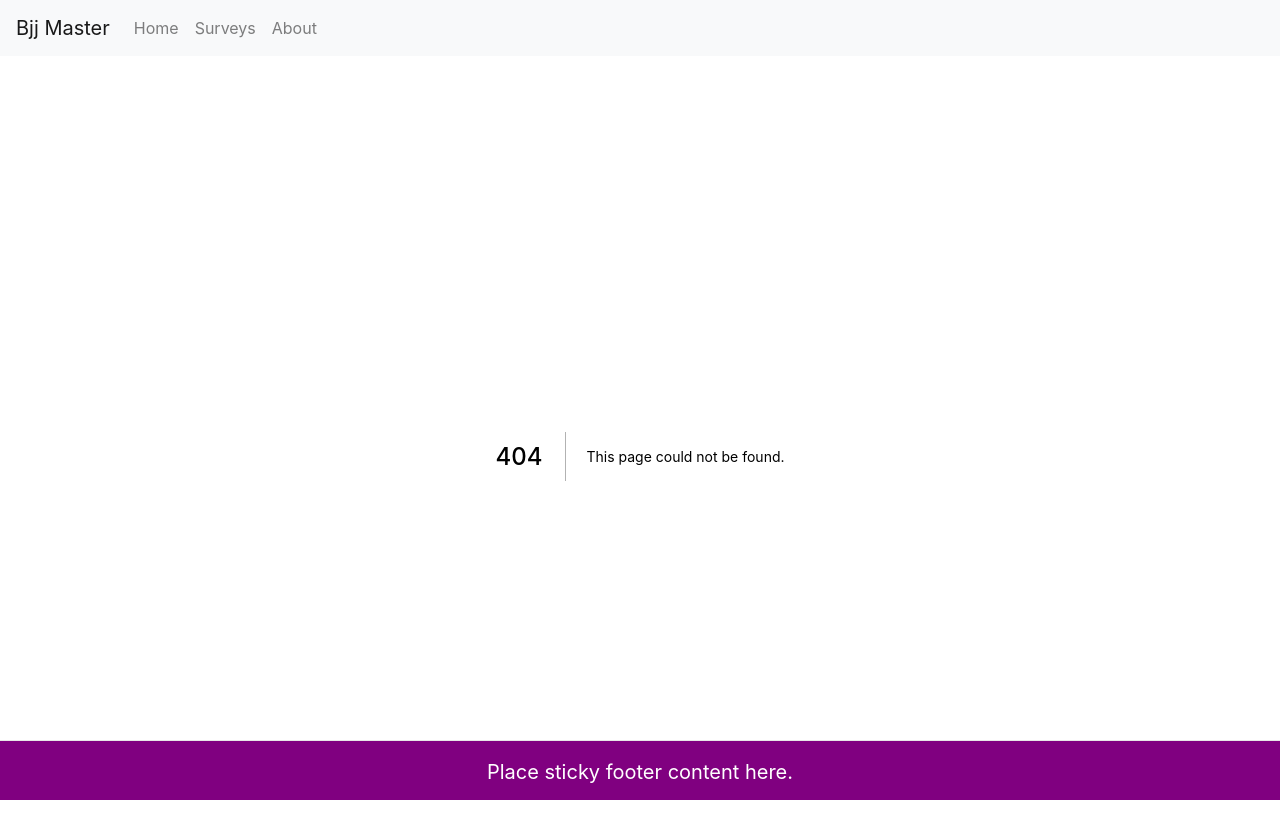
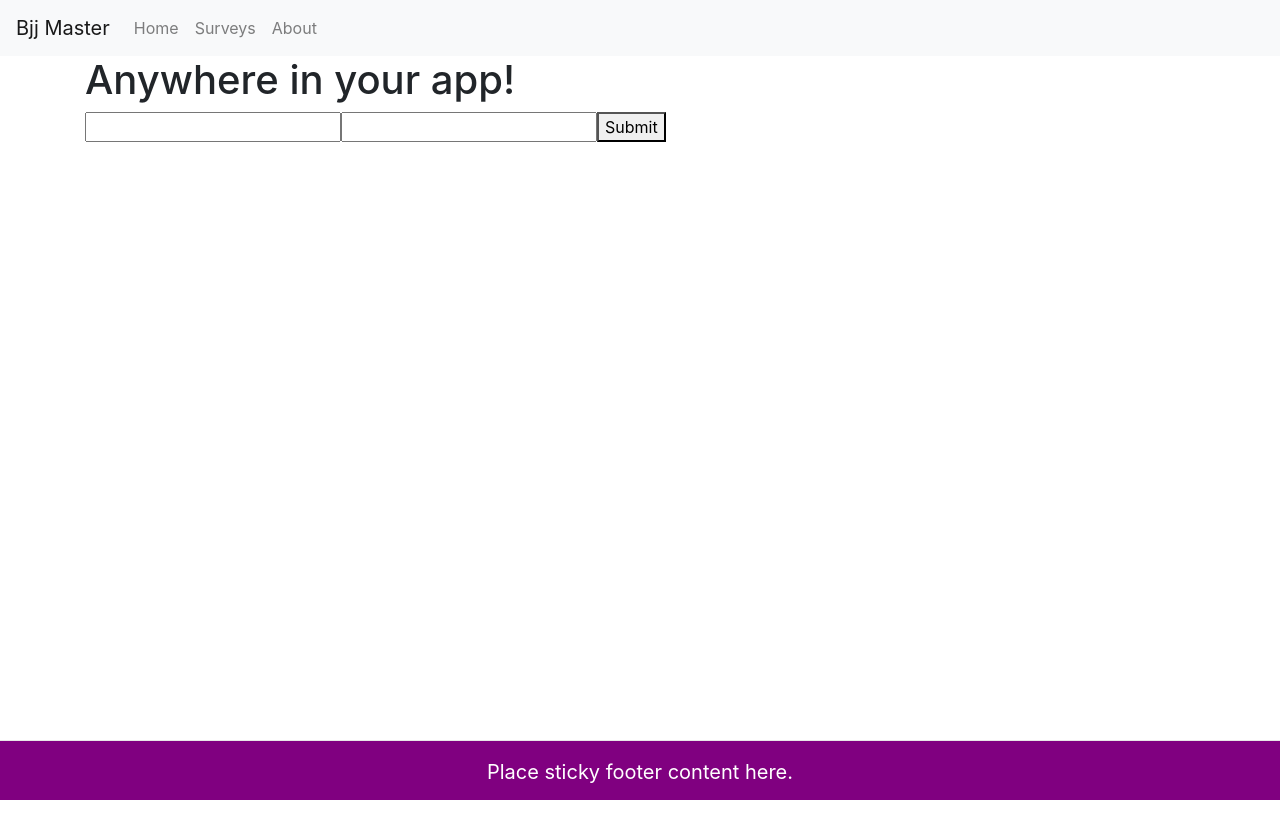
Before and after one commit to evatikiotis/Jiu-Jitsu-Surveys, a Next.js app: page /login in a window 1280 px wide. Before the commit this address had no page. Shown: the top 838 px of the page. After the commit the page ends 800 px from the top, so only its background shows below. Built offline with nearby package versions, Linux system fonts and the light colour scheme.

Commit message:
login page initial commit with formik

```diff
--- /dev/null
+++ b/src/pages/login/index.tsx
@@ -0,0 +1,63 @@
+import React from 'react';
+import { Formik } from 'formik';
+
+export default function Login() {
+  return (
+    <div>
+      <h1>Anywhere in your app!</h1>
+      <Formik
+        initialValues={{ email: '', password: '' }}
+        validate={(values) => {
+          const errors = {};
+          if (!values.email) {
+            errors.email = 'Required';
+          } else if (
+            !/^[A-Z0-9._%+-]+@[A-Z0-9.-]+\.[A-Z]{2,}$/i.test(values.email)
+          ) {
+            errors.email = 'Invalid email address';
+          }
+          return errors;
+        }}
+        onSubmit={(values, { setSubmitting }) => {
+          setTimeout(() => {
+            alert(JSON.stringify(values, null, 2));
+            setSubmitting(false);
+          }, 400);
+        }}
+      >
+        {({
+          values,
+          errors,
+          touched,
+          handleChange,
+          handleBlur,
+          handleSubmit,
+          isSubmitting,
+          /* and other goodies */
+        }) => (
+          <form onSubmit={handleSubmit}>
+            <input
+              type="email"
+              name="email"
+              onChange={handleChange}
+              onBlur={handleBlur}
+              value={values.email}
+            />
+            {errors.email && touched.email && errors.email}
+            <input
+              type="password"
+              name="password"
+              onChange={handleChange}
+              onBlur={handleBlur}
+              value={values.password}
+            />
+            {errors.password && touched.password && errors.password}
+            <button type="submit" disabled={isSubmitting}>
+              Submit
+            </button>
+          </form>
+        )}
+      </Formik>
+    </div>
+  );
+}
```
Also changed, not shown: package.json (+4 -3 lines), 1 other file (tests, documents, lock files or other folders).
